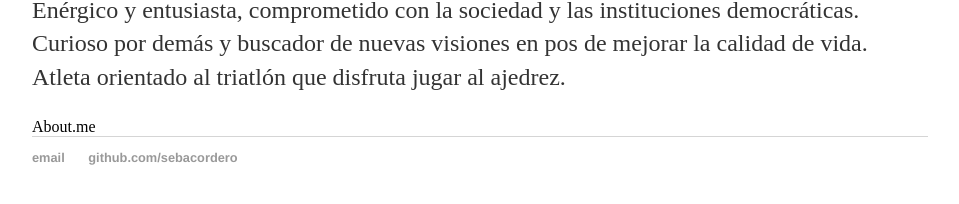
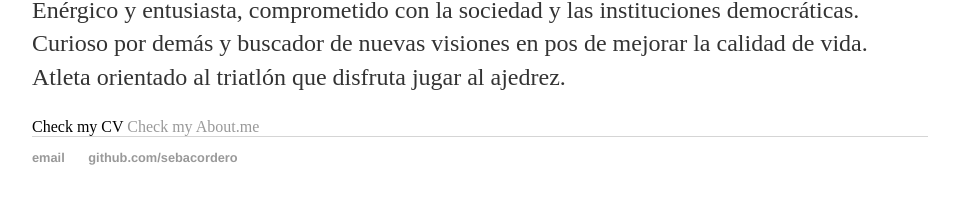
Before and after one commit to sebacordero/my-site, a Jekyll site: the page built from about/index.html, in a window 1280 px wide. Shown: the part 629-833 px from the top of the page, without its empty margins (160-1119 px from the left). Built offline with Jekyll 4.4.1, drawn with Linux system fonts in a browser that asks for light colours.

Commit message:
Include a check to my cv

```diff
--- a/about/index.html
+++ b/about/index.html
@@ -16,4 +16,6 @@
 Enérgico y entusiasta, comprometido con la sociedad y las instituciones democráticas. Curioso por demás y buscador de nuevas visiones en pos de mejorar la calidad de vida. Atleta orientado al triatlón que disfruta jugar al ajedrez.
 </p
 
-	<a href="https://about.me/seba.cordero">About.me</a>
+	<a href=/cv>Check my CV</a>
+
+	<a href="https://about.me/seba.cordero">Check my About.me</a>
```
